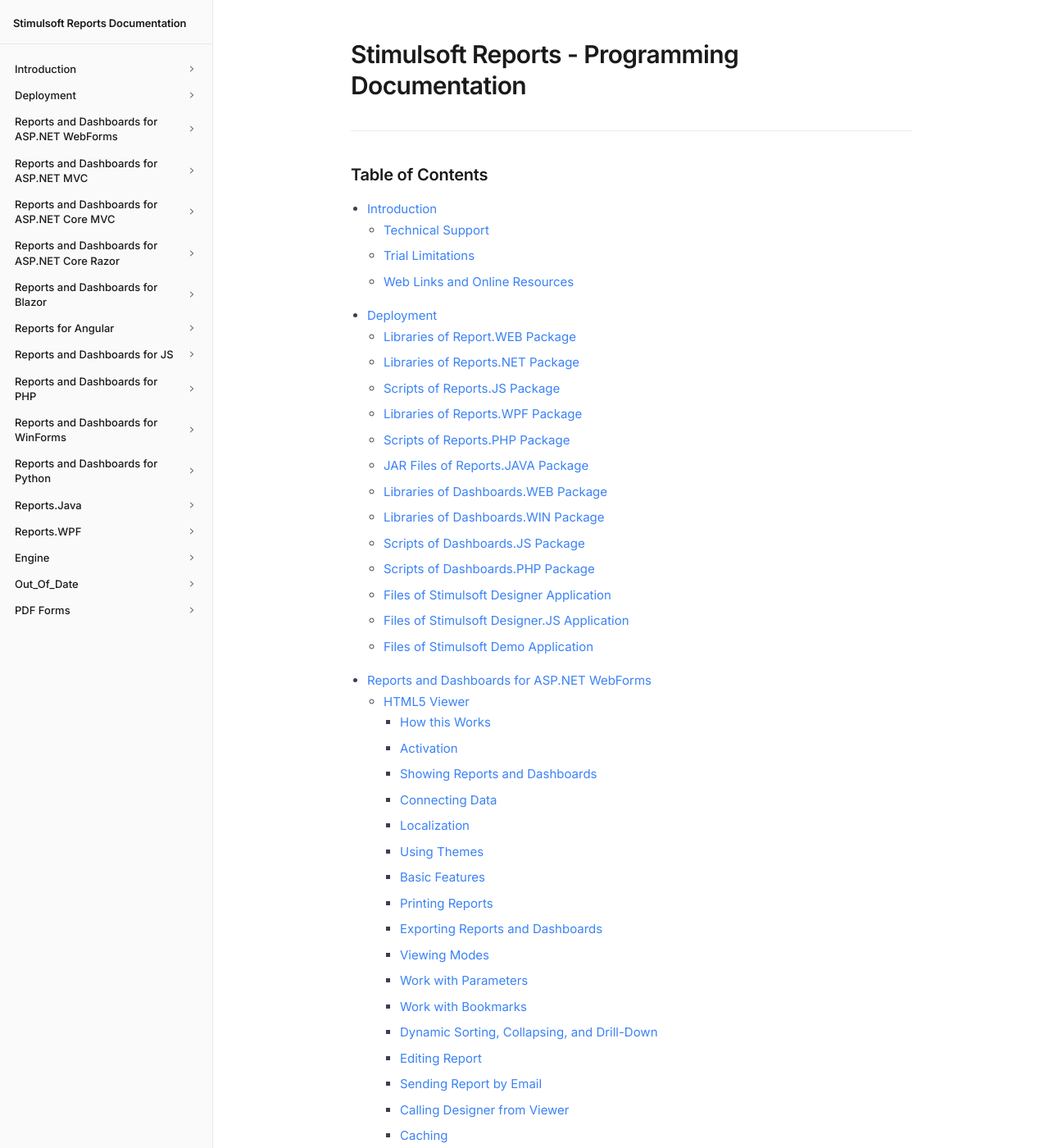
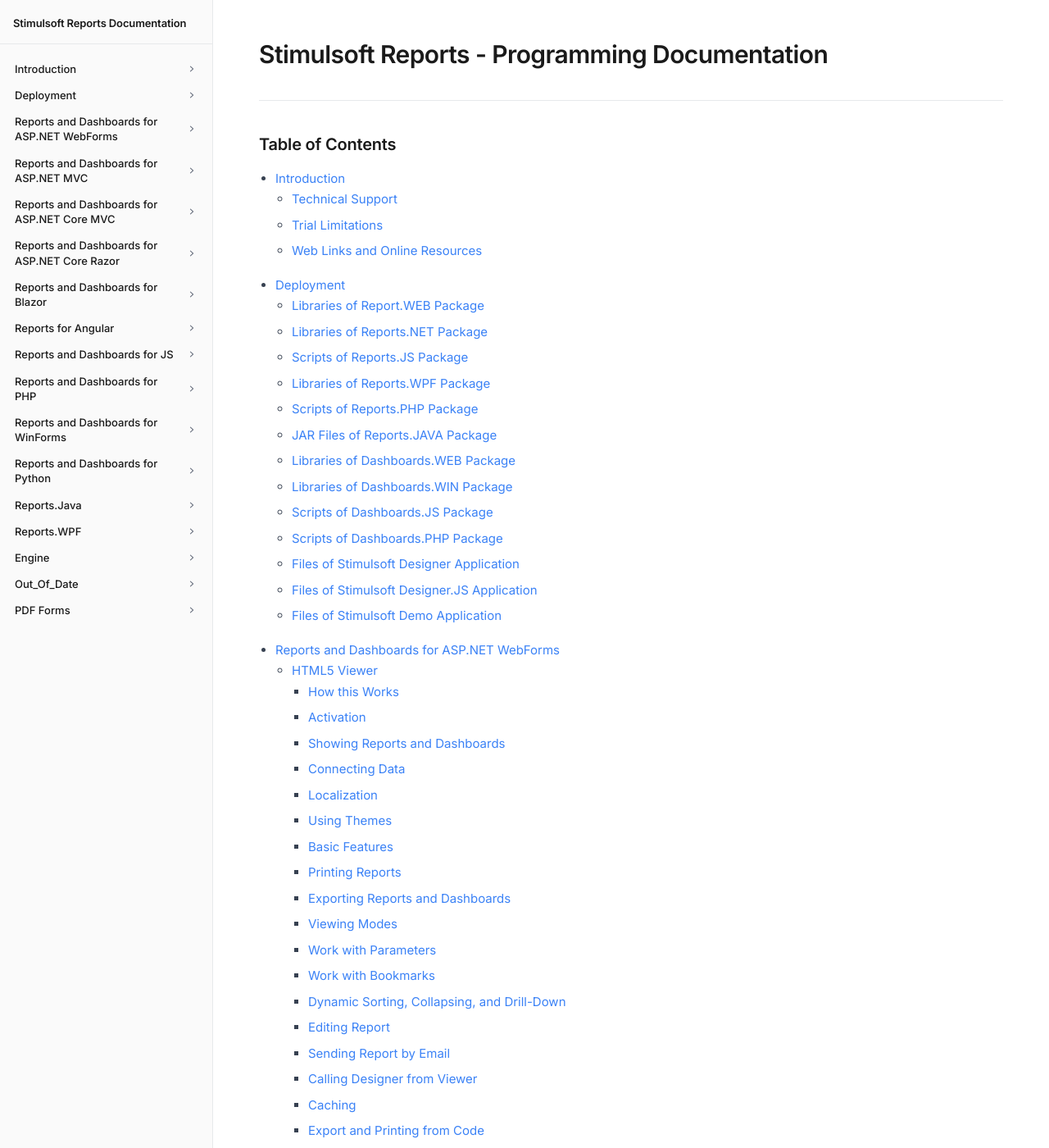
Before and after one commit to ArtemCherniavsky/docs, a Jekyll site: the page built from index.md, in a window 1280 px wide and 1400 px high. Shown: the whole window at 82% size. Built offline with Jekyll 4.4.1, drawn with Linux system fonts in a browser that asks for light colours; our own code applies the rules of GitHub Pages for plain Markdown files.

Commit message:
fix center content

```diff
--- a/_layouts/default.html
+++ b/_layouts/default.html
@@ -149,14 +149,11 @@
     #main {
       flex: 1;
       min-width: 0;
-      display: flex;
-      justify-content: center;
     }
 
     #content {
       width: 100%;
-      max-width: 780px;
-      padding: 48px 48px 80px;
+      padding: 48px 56px 80px;
     }
 
     /* Typography */
```
